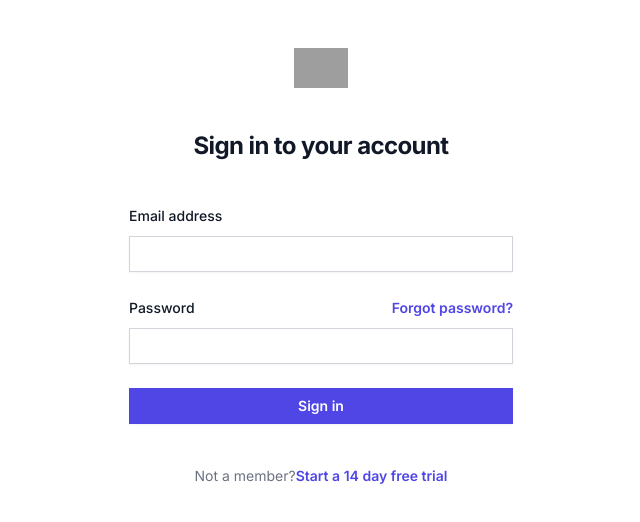
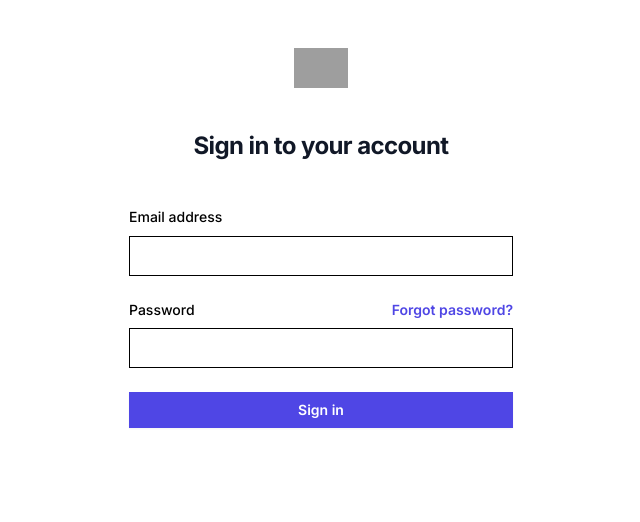
Before and after one commit to beecodeguy/crawlhub, a Next.js app: page /admin/login in a window 1280 px wide. Shown: the top 522 px of the page, without its empty margins (319-959 px from the left). Built offline with nearby package versions, Linux system fonts and the light colour scheme; grey boxes are pictures that could not be loaded.

Commit message:
initiate register form with nextauth

```diff
--- a/src/app/admin/(protected)/blogs/_components/BlogEditor.tsx
+++ b/src/app/admin/(protected)/blogs/_components/BlogEditor.tsx
@@ -1,3 +1,5 @@
+"use client";
+
 import TipTapEditor from "@/components/TipTapEditor";
 import { Input } from "@/components/ui/input";
 import { Label } from "@/components/ui/label";
--- a/src/app/admin/(protected)/users/registration/page.tsx
+++ b/src/app/admin/(protected)/users/registration/page.tsx
@@ -1,7 +1,12 @@
+import RegisterForm from "@/containers/RegisterForm";
 import React from "react";
 
 const UserRegistration = () => {
-  return <div>UserRegistration</div>;
+  return (
+    <div>
+      <RegisterForm />
+    </div>
+  );
 };
 
 export default UserRegistration;
--- a/src/app/admin/login/page.tsx
+++ b/src/app/admin/login/page.tsx
@@ -1,3 +1,4 @@
+import LoginForm from "@/containers/LoginForm";
 
 const AdminLogin = () => {
   return (
@@ -14,66 +15,7 @@ const AdminLogin = () => {
       </div>
 
       <div className="mt-10 sm:mx-auto sm:w-full sm:max-w-sm">
-        <form className="space-y-6" action="#" method="POST">
-          <div>
-            <label className="block text-sm font-medium leading-6 text-gray-900">
-              Email address
-            </label>
-            <div className="mt-2">
-              <input
-                id="email"
-                name="email"
-                type="email"
-                required
-                className="block w-full rounded-md border-0 py-1.5 text-gray-900 shadow-sm ring-1 ring-inset ring-gray-300 placeholder:text-gray-400 focus:ring-2 focus:ring-inset focus:ring-indigo-600 sm:text-sm sm:leading-6"
-              />
-            </div>
-          </div>
-
-          <div>
-            <div className="flex items-center justify-between">
-              <label className="block text-sm font-medium leading-6 text-gray-900">
-                Password
-              </label>
-              <div className="text-sm">
-                <a
-                  href="#"
-                  className="font-semibold text-indigo-600 hover:text-indigo-500"
-                >
-                  Forgot password?
-                </a>
-              </div>
-            </div>
-            <div className="mt-2">
-              <input
-                id="password"
-                name="password"
-                type="password"
-                required
-                className="block w-full rounded-md border-0 py-1.5 text-gray-900 shadow-sm ring-1 ring-inset ring-gray-300 placeholder:text-gray-400 focus:ring-2 focus:ring-inset focus:ring-indigo-600 sm:text-sm sm:leading-6"
-              />
-            </div>
-          </div>
-
-          <div>
-            <button
-              type="submit"
-              className="flex w-full justify-center rounded-md bg-indigo-600 px-3 py-1.5 text-sm font-semibold leading-6 text-white shadow-sm hover:bg-indigo-500 focus-visible:outline focus-visible:outline-2 focus-visible:outline-offset-2 focus-visible:outline-indigo-600"
-            >
-              Sign in
-            </button>
-          </div>
-        </form>
-
-        <p className="mt-10 text-center text-sm text-gray-500">
-          Not a member?
-          <a
-            href="#"
-            className="font-semibold leading-6 text-indigo-600 hover:text-indigo-500"
-          >
-            Start a 14 day free trial
-          </a>
-        </p>
+        <LoginForm />
       </div>
     </div>
   );
--- /dev/null
+++ b/src/app/api/auth/[...nextauth]/route.ts
@@ -0,0 +1,5 @@
+import { authOptions } from "@/lib/authOptions";
+import NextAuth from "next-auth";
+
+const handler = NextAuth(authOptions);
+export { handler as GET, handler as POST };
--- /dev/null
+++ b/src/app/api/auth/register/route.ts
@@ -0,0 +1,43 @@
+import prismadb from "@/lib/prismadb";
+import { NextResponse } from "next/server";
+import bcrypt from "bcrypt";
+
+export async function POST(req: Request) {
+  try {
+    const body = await req.json();
+    const { name, email, password, role } = body;
+
+    if (!email) {
+      return new NextResponse("Email is Required", { status: 400 });
+    }
+
+    if (!password) {
+      return new NextResponse("Password field is Required", { status: 400 });
+    }
+
+    const isMatchedEmail = await prismadb.user.findUnique({
+      where: {
+        email: email,
+      },
+    });
+
+    if (isMatchedEmail) {
+      return new NextResponse("Email already registered", { status: 400 });
+    } else {
+      const hashedPassword = await bcrypt.hash(password, 10);
+
+      const newUser = await prismadb.user.create({
+        data: {
+          email,
+          name,
+          role,
+          password: hashedPassword,
+        },
+      });
+      return NextResponse.json(newUser);
+    }
+  } catch (error) {
+    console.log("REGSITER_USER", error);
+    return new NextResponse("Internal error", { status: 500 });
+  }
+}
--- /dev/null
+++ b/src/containers/LoginForm/index.tsx
@@ -0,0 +1,94 @@
+"use client";
+import React from "react";
+import { useForm, SubmitHandler } from "react-hook-form";
+import * as z from "zod";
+import { zodResolver } from "@hookform/resolvers/zod";
+import { signIn } from "next-auth/react";
+import { useRouter } from "next/navigation";
+import { Label } from "@/components/ui/label";
+import { Input } from "@/components/ui/input";
+
+const loginFormSchema = z.object({
+  email: z.string().min(4),
+  password: z.string().min(4),
+});
+
+type TLoginForm = z.infer<typeof loginFormSchema>;
+
+const LoginForm = () => {
+  const { register, handleSubmit } = useForm<TLoginForm>({
+    resolver: zodResolver(loginFormSchema),
+  });
+
+  const router = useRouter();
+
+  const onSubmit: SubmitHandler<TLoginForm> = (data) => {
+    const { email, password } = data;
+    signIn("credentials", {
+      email,
+      password,
+      redirect: false,
+    })
+      .then((res) => {
+        if (res?.status !== 401) {
+          router.push("/admin/dashboard"); // TODO: we get the response and redirect to the schoolID:
+        }
+      })
+      .catch(() => {
+        // toast.error("Something went wrong");
+      });
+  };
+
+  return (
+    <form className="space-y-6" onSubmit={handleSubmit(onSubmit)}>
+      <div>
+        <Label>
+          Email address
+        </Label>
+        <div className="mt-2">
+          <Input
+            {...register("email")}
+            id="email"
+            name="email"
+            type="email"
+          />
+        </div>
+      </div>
+
+      <div>
+        <div className="flex items-center justify-between">
+          <Label>
+            Password
+          </Label>
+          <div className="text-sm">
+            <a
+              href="#"
+              className="font-semibold text-indigo-600 hover:text-indigo-500"
+            >
+              Forgot password?
+            </a>
+          </div>
+        </div>
+        <div className="mt-2">
+          <Input
+            {...register("password")}
+            id="password"
+            name="password"
+            type="password"
+          />
+        </div>
+      </div>
+
+      <div>
+        <button
+          type="submit"
+          className="flex w-full justify-center rounded-md bg-indigo-600 px-3 py-1.5 text-sm font-semibold leading-6 text-white shadow-sm hover:bg-indigo-500 focus-visible:outline focus-visible:outline-2 focus-visible:outline-offset-2 focus-visible:outline-indigo-600"
+        >
+          Sign in
+        </button>
+      </div>
+    </form>
+  );
+};
+
+export default LoginForm;
--- /dev/null
+++ b/src/containers/RegisterForm/index.tsx
@@ -0,0 +1,46 @@
+"use client";
+import React from "react";
+import { Label } from "@/components/ui/label";
+import { Input } from "@/components/ui/input";
+import { useForm } from "react-hook-form";
+import { Button } from "@/components/ui/button";
+
+const RegisterForm = () => {
+  const { register } = useForm();
+
+  return (
+    <form className="space-y-6">
+      <div>
+        <Label>Name</Label>
+        <div className="mt-2">
+          <Input {...register("name")} name="name" />
+        </div>
+      </div>
+
+      <div>
+        <Label>Email address</Label>
+        <div className="mt-2">
+          <Input {...register("email")} id="email" name="email" type="email" />
+        </div>
+      </div>
+
+      <div>
+        <Label>Password</Label>
+        <div className="mt-2">
+          <Input {...register("password")} name="password" type="password" />
+        </div>
+      </div>
+
+      <div>
+        <Button
+          type="submit"
+          className="flex w-full justify-center rounded-md bg-indigo-600 px-3 py-1.5 text-white"
+        >
+          Sign in
+        </Button>
+      </div>
+    </form>
+  );
+};
+
+export default RegisterForm;
--- /dev/null
+++ b/src/lib/authOptions.ts
@@ -0,0 +1,87 @@
+import CredentialsProvider from "next-auth/providers/credentials";
+import prismadb from "@/lib/prismadb";
+import { NextAuthOptions } from "next-auth";
+
+export const authOptions: NextAuthOptions = {
+  session: {
+    strategy: "jwt",
+  },
+  pages: {
+    signIn: "/admin",
+  },
+  providers: [
+    CredentialsProvider({
+      name: "Login In",
+      credentials: {
+        email: {
+          label: "email:",
+          type: "text",
+        },
+        password: {
+          label: "password:",
+          type: "password",
+        },
+        role: {
+          label: "role:",
+          type: "role",
+        },
+      },
+      async authorize(credentials) {
+        if (
+          !credentials?.email ||
+          !credentials.password ||
+          !credentials?.role
+        ) {
+          return null;
+        }
+
+        const user = await prismadb.user.findFirst({
+          where: {
+            email: credentials.email,
+          },
+        });
+
+        if (!user) {
+          return null;
+        }
+
+        if (user.role !== credentials.role) {
+          return null;
+        }
+
+        const isPasswordValid = user.password === credentials.password;
+
+        if (!isPasswordValid) {
+          return null;
+        }
+
+        return {
+          id: user.id + "",
+          email: user.email,
+          name: user.name || "",
+          role: user.role || "",
+        };
+      },
+    }),
+  ],
+  secret: process.env.NEXTAUTH_SECRET,
+  callbacks: {
+    async jwt({ token, user }) {
+      if (user) {
+        token.role = user.role;
+        token.id = user.id;
+      }
+      return token;
+    },
+    async session({ session, token }) {
+      if (session?.user) {
+        session.user.role = token.role;
+        session.user.id = token.id;
+      }
+      return session;
+    },
+    async signIn() {
+      return true;
+    },
+  },
+};
```
Also changed, not shown: package.json (+6 -1 lines), types/next-auth.d.ts (added, +23 -0 lines), 1 other file (tests, documents, lock files or other folders).
